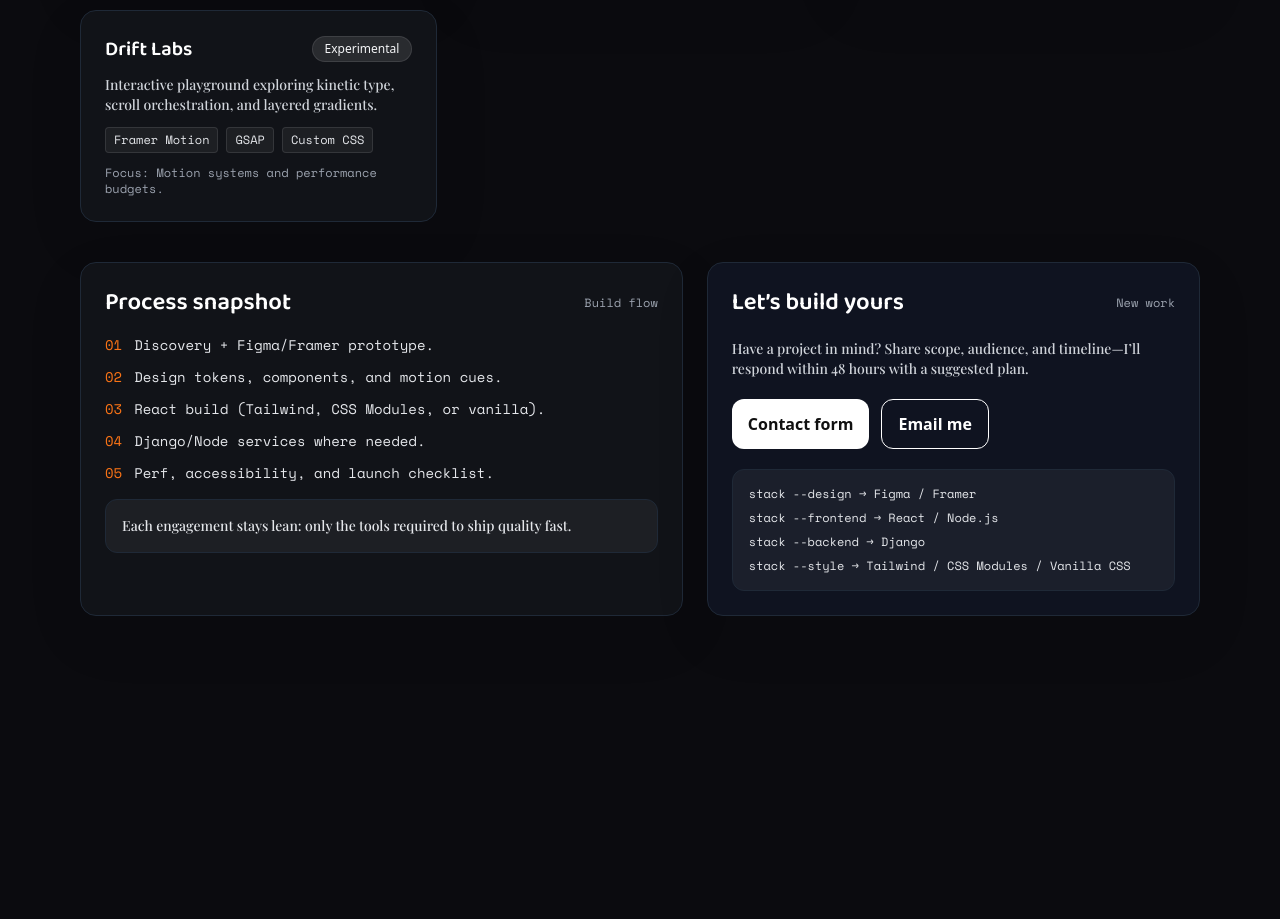
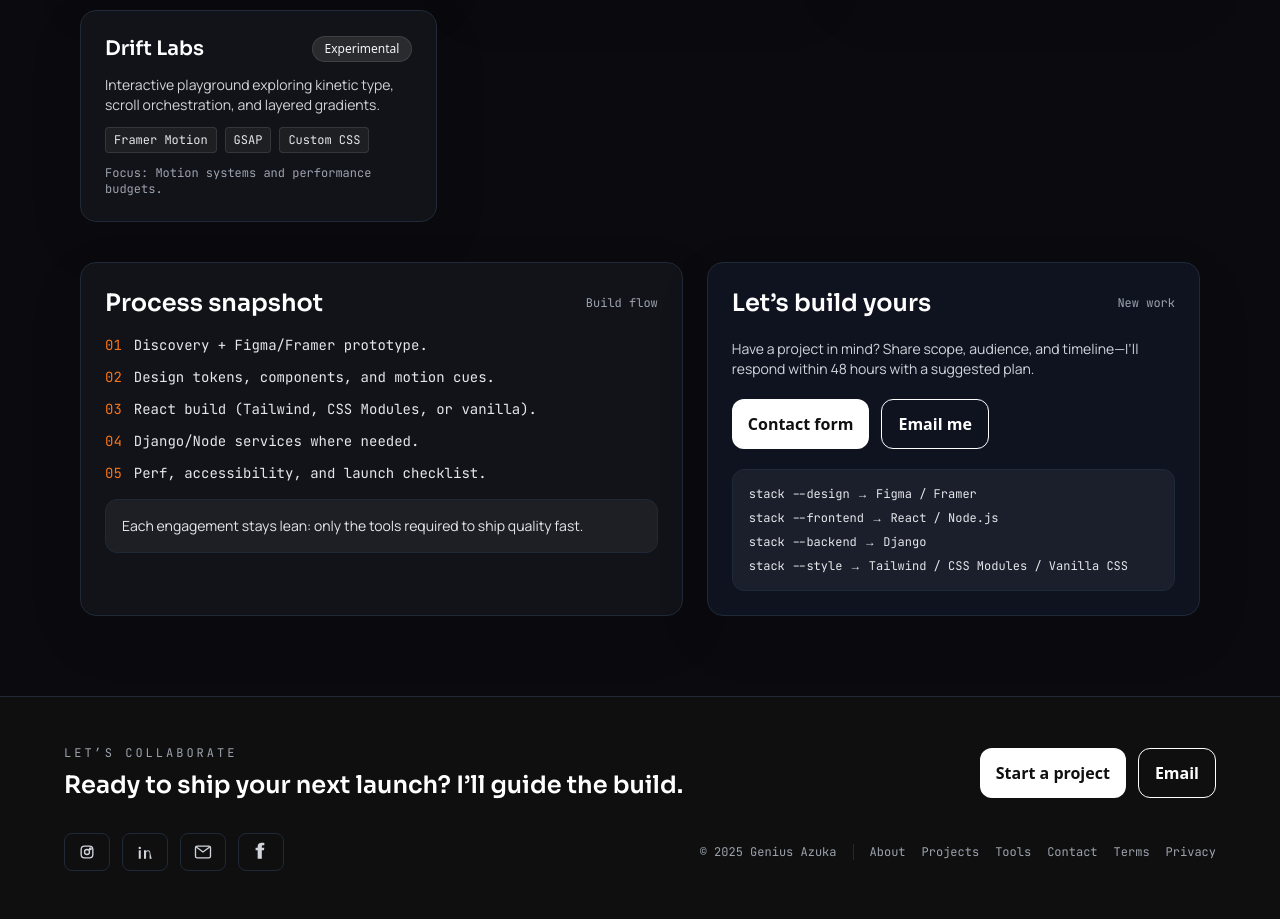
Before and after one commit to geenyzk/Portforlio, a plain HTML site: page projects.html in a window 1280 px wide. Shown: the part 920-1839 px from the top of the page. Before the commit the page ends 1616 px from the top, so only its background shows below. Drawn offline with nearby package versions, Linux system fonts and the light colour scheme.

Commit message:
Update projects page with new font styles and add footer with collaboration and social links

```diff
--- a/projects.html
+++ b/projects.html
@@ -6,16 +6,16 @@
   <title>Projects | Genius Azuka</title>
   <link rel="preconnect" href="https://fonts.googleapis.com">
   <link rel="preconnect" href="https://fonts.gstatic.com" crossorigin>
-  <link href="https://fonts.googleapis.com/css2?family=Baloo+2:wght@600;800&family=Playfair+Display:wght@500;600&family=Space+Mono:wght@400;700&display=swap" rel="stylesheet">
+  <link href="https://fonts.googleapis.com/css2?family=Sora:wght@600;700;800&family=Manrope:wght@400;600&family=JetBrains+Mono:wght@400;700&display=swap" rel="stylesheet">
   <script src="https://cdn.tailwindcss.com"></script>
   <script>
     tailwind.config = {
       theme: {
         extend: {
           fontFamily: {
-            display: ['"Baloo 2"', 'system-ui', 'sans-serif'],
-            serif: ['"Playfair Display"', 'Georgia', 'serif'],
-            mono: ['"Space Mono"', 'ui-monospace', 'SFMono-Regular']
+            display: ['"Sora"', 'system-ui', 'sans-serif'],
+            serif: ['"Manrope"', 'system-ui', 'sans-serif'],
+            mono: ['"JetBrains Mono"', 'ui-monospace', 'SFMono-Regular']
           },
           colors: {
             sand: {
@@ -238,6 +238,60 @@
         </div>
       </div>
     </main>
+
+    <footer class="border-t border-gray-800 bg-[#0f0f0f] px-6 sm:px-12 py-12">
+      <div class="max-w-6xl mx-auto flex flex-col gap-8">
+        <div class="flex flex-col sm:flex-row sm:items-center sm:justify-between gap-4">
+          <div class="flex flex-col gap-2">
+            <p class="font-mono text-xs uppercase tracking-[0.25em] text-gray-400">Let’s collaborate</p>
+            <h3 class="font-display text-2xl text-white">Ready to ship your next launch? I’ll guide the build.</h3>
+          </div>
+          <div class="flex flex-wrap gap-3">
+            <a href="contact.html" class="inline-flex items-center gap-2 px-4 py-3 rounded-xl bg-white text-ink-900 font-semibold hover:-translate-y-0.5 hover:shadow-lg transition">Start a project</a>
+            <a href="mailto:hello@geniusazuka.com" class="inline-flex items-center gap-2 px-4 py-3 rounded-xl border border-white text-white font-semibold hover:bg-white hover:text-ink-900 transition">Email</a>
+          </div>
+        </div>
+        <div class="flex flex-col sm:flex-row sm:items-center sm:justify-between gap-4 text-sm text-gray-300">
+          <div class="flex items-center gap-3">
+            <a href="https://instagram.com" class="border border-gray-800 rounded-lg px-3 py-2 hover:border-white hover:text-white transition" aria-label="Instagram">
+              <svg xmlns="http://www.w3.org/2000/svg" class="h-5 w-5" fill="none" viewBox="0 0 24 24" stroke="currentColor" stroke-width="1.6">
+                <rect width="14" height="14" x="5" y="5" rx="4" />
+                <circle cx="12" cy="12" r="3" />
+                <circle cx="16" cy="8" r="1" />
+              </svg>
+            </a>
+            <a href="https://linkedin.com" class="border border-gray-800 rounded-lg px-3 py-2 hover:border-white hover:text-white transition" aria-label="LinkedIn">
+              <svg xmlns="http://www.w3.org/2000/svg" class="h-5 w-5" viewBox="0 0 24 24" fill="currentColor">
+                <path d="M6.94 9.75H4.5V20h2.44zM5.72 8.48a1.42 1.42 0 1 0-.02-2.84 1.42 1.42 0 0 0 .02 2.84zM20 20h-2.44v-5.6c0-1.44-.03-3.29-2-3.29-2 0-2.3 1.57-2.3 3.18V20H10.8V9.75h2.34v1.4h.03a2.57 2.57 0 0 1 2.31-1.27c2.47 0 2.92 1.63 2.92 3.75z" />
+              </svg>
+            </a>
+            <a href="mailto:hello@geniusazuka.com" class="border border-gray-800 rounded-lg px-3 py-2 hover:border-white hover:text-white transition" aria-label="Email">
+              <svg xmlns="http://www.w3.org/2000/svg" class="h-5 w-5" fill="none" viewBox="0 0 24 24" stroke="currentColor" stroke-width="1.6">
+                <path stroke-linecap="round" stroke-linejoin="round" d="m4 6 8 6 8-6" />
+                <rect width="18" height="14" x="3" y="5" rx="2" ry="2" />
+              </svg>
+            </a>
+            <a href="https://facebook.com" class="border border-gray-800 rounded-lg px-3 py-2 hover:border-white hover:text-white transition" aria-label="Facebook">
+              <svg xmlns="http://www.w3.org/2000/svg" class="h-5 w-5" viewBox="0 0 24 24" fill="currentColor">
+                <path d="M13 10h2.5l.5-3H13V5.5c0-.9.3-1.5 1.6-1.5H16V1.1C15.3 1 14 1 12.5 1 9.9 1 8 2.7 8 5.2V7H5.5v3H8v10h5z" />
+              </svg>
+            </a>
+          </div>
+          <div class="flex flex-wrap items-center gap-4 font-mono text-xs text-gray-400">
+            <span>© 2025 Genius Azuka</span>
+            <div class="h-4 w-px bg-gray-800"></div>
+            <div class="flex flex-wrap gap-4">
+              <a href="about.html" class="hover:text-white">About</a>
+              <a href="projects.html" class="hover:text-white">Projects</a>
+              <a href="tools.html" class="hover:text-white">Tools</a>
+              <a href="contact.html" class="hover:text-white">Contact</a>
+              <a href="terms.html" class="hover:text-white">Terms</a>
+              <a href="privacy.html" class="hover:text-white">Privacy</a>
+            </div>
+          </div>
+        </div>
+      </div>
+    </footer>
   </div>
 </body>
 </html>
```
